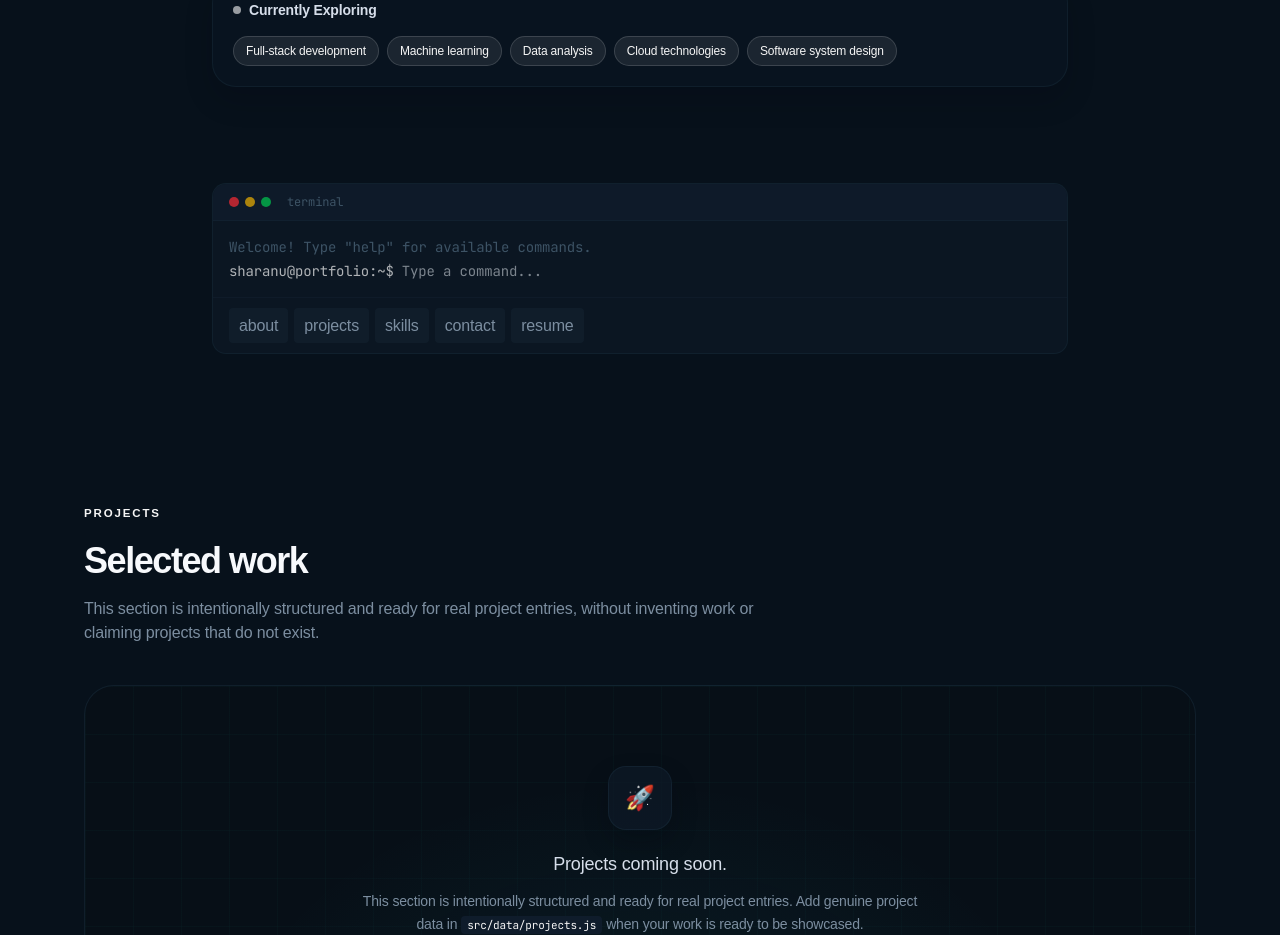
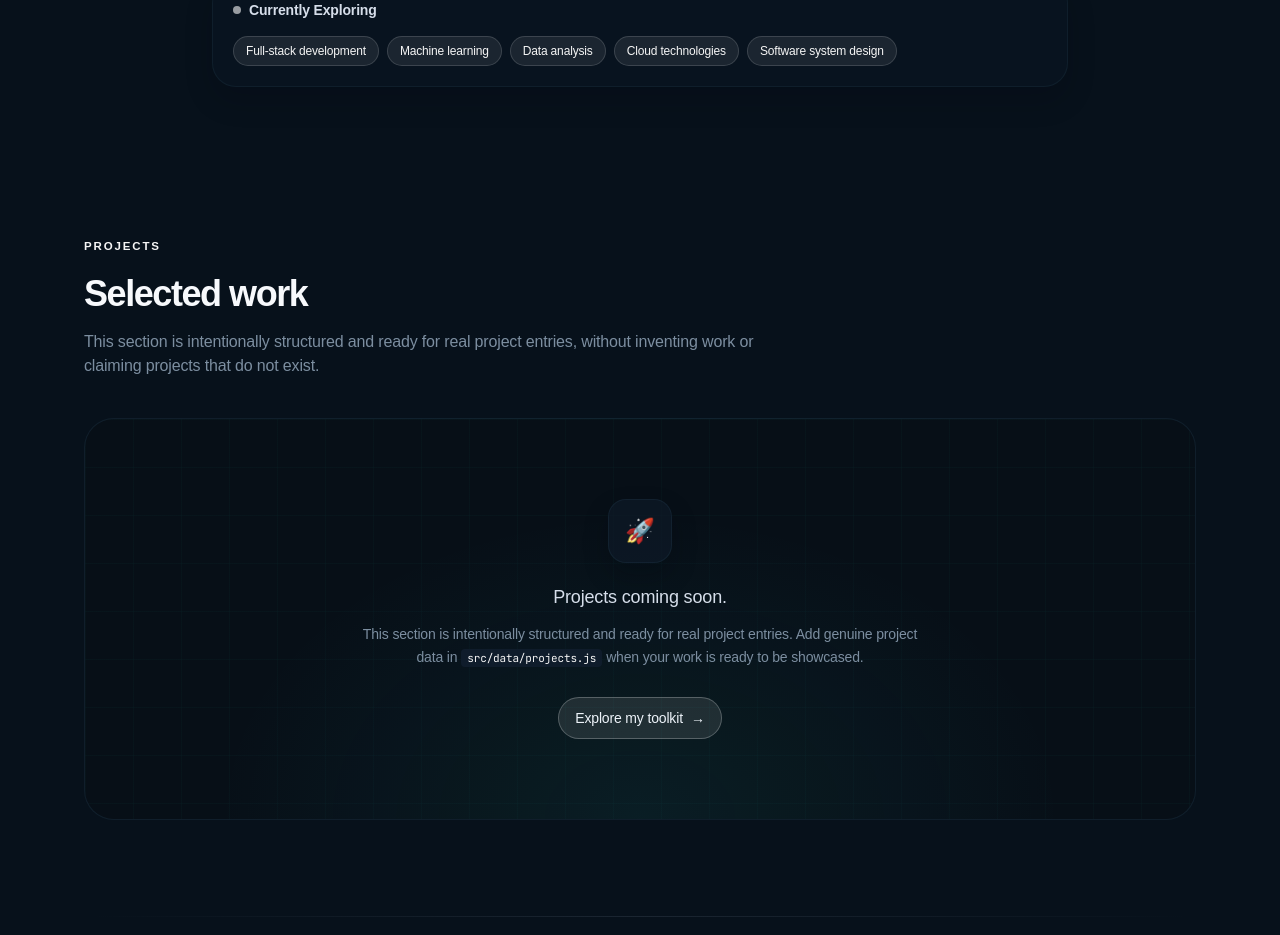
Before and after one commit to sharanugd2305/protfolio, a React (Vite) app: page / in a window 1280 px wide. Shown: the part 2680-3615 px from the top of the page. Built offline with nearby package versions, Linux system fonts and the light colour scheme.

Commit message:
feat: remove DevTerminal component from App

```diff
--- a/src/App.jsx
+++ b/src/App.jsx
@@ -7,7 +7,6 @@ import AboutPreview from "./components/AboutPreview";
 import Education from "./components/Education";
 import Certifications from "./components/Certifications";
 import CurrentFocus from "./components/CurrentFocus";
-import DevTerminal from "./components/DevTerminal";
 import Projects from "./components/Projects";
 import TechStack from "./components/TechStack";
 import Contact from "./components/Contact";
@@ -29,7 +28,6 @@ export default function App() {
         <Education />
         <Certifications />
         <CurrentFocus />
-        <DevTerminal />
 
         {/* ─── Projects Section ─── */}
         <Projects highlightedTech={highlightedTech} />
```
